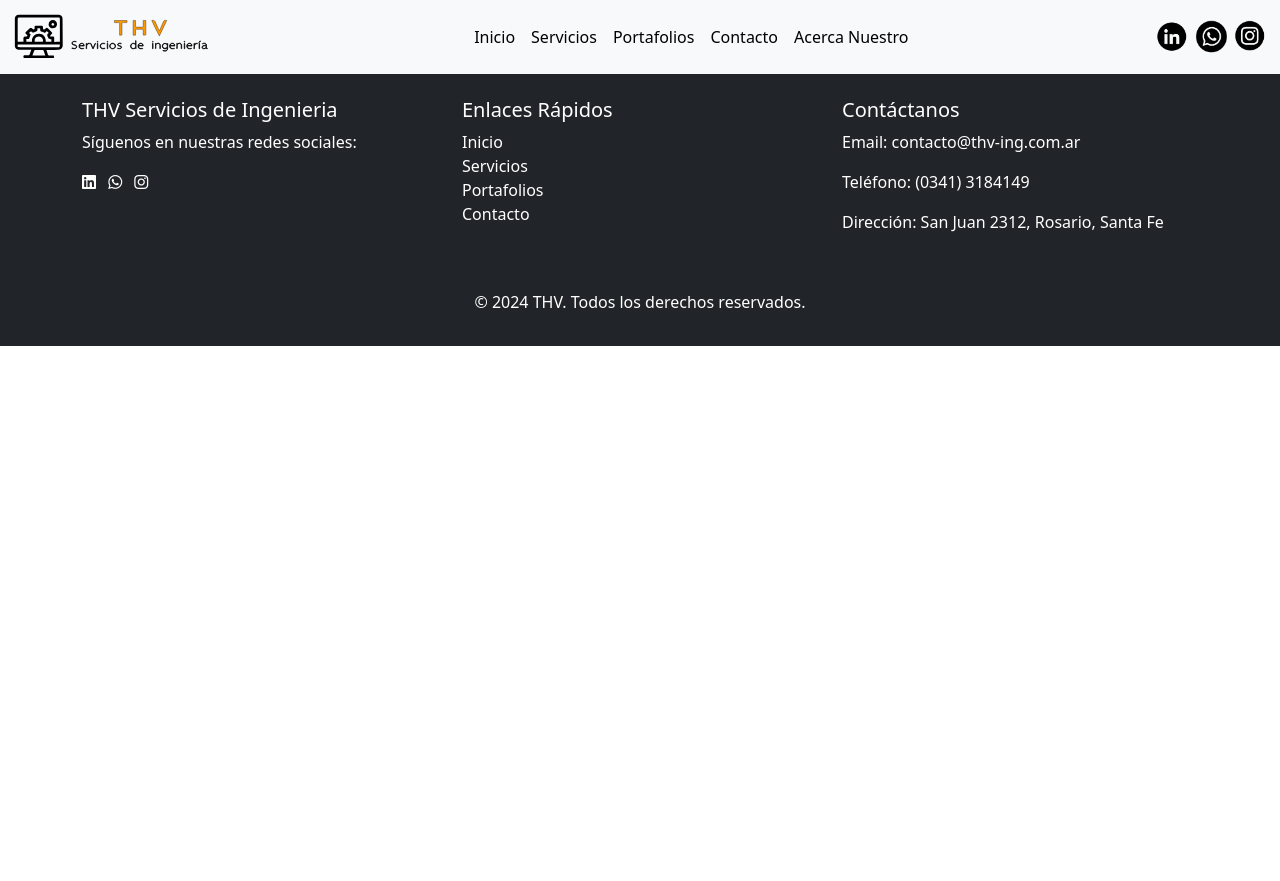
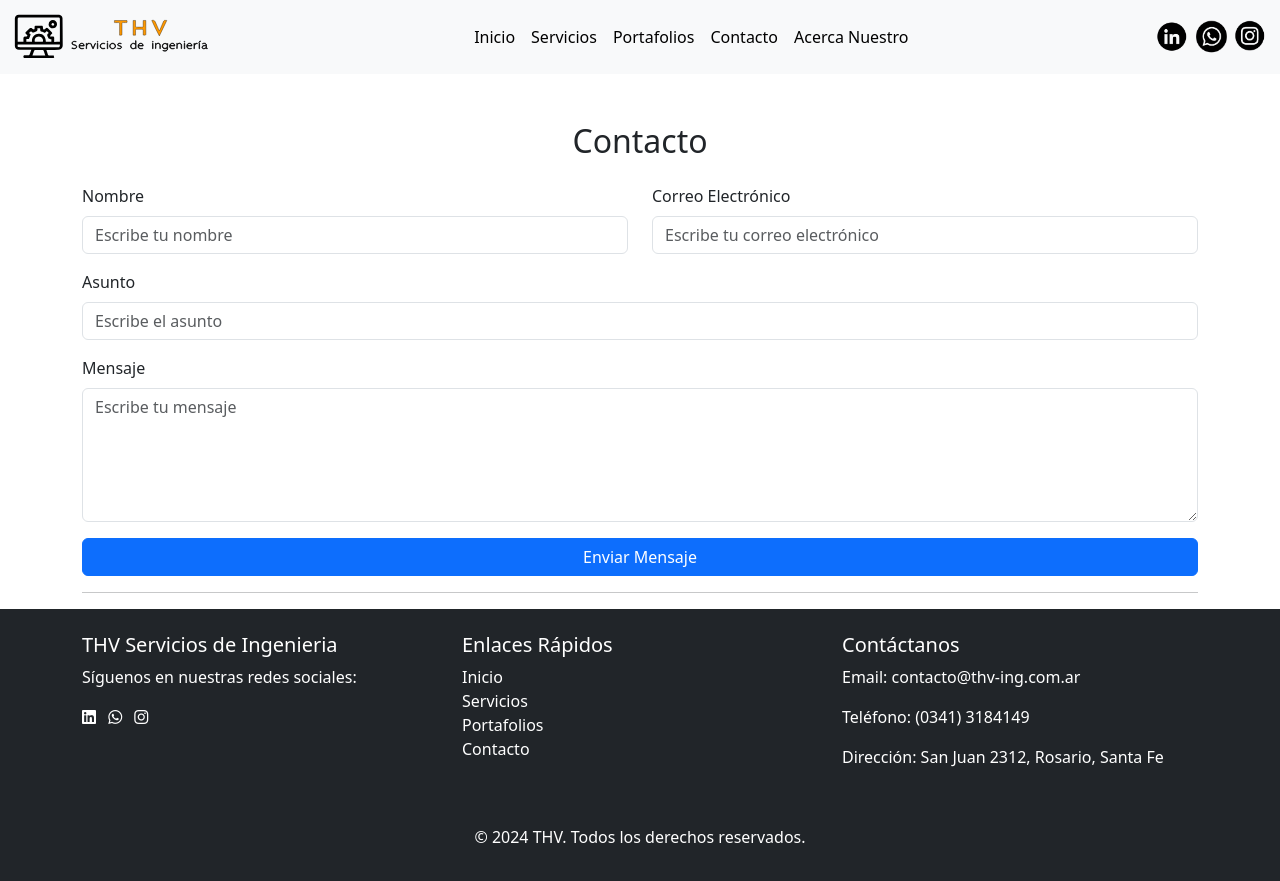
Before and after one commit to EliasGallay/PreEntrega2Gallay, a plain HTML site: page pages/contacto.html in a window 1280 px wide. Before the commit the page ends 800 px from the top, so only its background shows below. Drawn offline with nearby package versions, Linux system fonts and the light colour scheme.

Commit message:
prueba formulario

```diff
--- a/pages/contacto.html
+++ b/pages/contacto.html
@@ -80,7 +80,33 @@
 
 
   <main>
-
+    <section class="container mt-5">
+      <h2 class="text-center mb-4">Contacto</h2>
+      <form>
+        <div class="row mb-3">
+          <div class="col-md-6">
+            <label for="nombre" class="form-label ">Nombre</label>
+            <input type="text" class="form-control" id="nombre" placeholder="Escribe tu nombre" required>
+          </div>
+          <div class="col-md-6">
+            <label for="email" class="form-label">Correo Electrónico</label>
+            <input type="email" class="form-control" id="email" placeholder="Escribe tu correo electrónico" required>
+          </div>
+        </div>
+        <div class="mb-3">
+          <label for="asunto" class="form-label">Asunto</label>
+          <input type="text" class="form-control" id="asunto" placeholder="Escribe el asunto" required>
+        </div>
+        <div class="mb-3">
+          <label for="mensaje" class="form-label">Mensaje</label>
+          <textarea class="form-control" id="mensaje" rows="5" placeholder="Escribe tu mensaje" required></textarea>
+        </div>
+        <div class="d-grid">
+          <button type="submit" class="btn btn-primary">Enviar Mensaje</button>
+        </div>
+      </form>
+      <hr>
+    </section>
   </main>
 
   <footer class="bg-dark text-white pt-4 ">
--- a/styles/styles.css
+++ b/styles/styles.css
@@ -90,7 +90,7 @@ a{
     border-radius: 10px;
     text-justify: center;
     width: auto;
-    background: linear-gradient(45deg, #f2c508, orange,#f2c508, orange);
+
     background-size: 400% 400%;
     animation: cambiar 10s ease infinite;
     margin-bottom: 25px;
@@ -128,7 +128,7 @@ a{
     border: solid;
     border-radius: 10px;
     width: auto;
-    background: linear-gradient(45deg, #f2c508, orange,#f2c508, orange);
+
     background-size: 400% 400%;
     animation: cambiar 10s ease infinite;
     margin-bottom: 25px;
@@ -139,3 +139,8 @@ a{
     transition: 1s;
     color: orangered;
   }
+
+  a h2{
+    text-decoration:  none;
+    color: black;
+  }
```
Also changed, not shown: index.html (+2 -2 lines).
